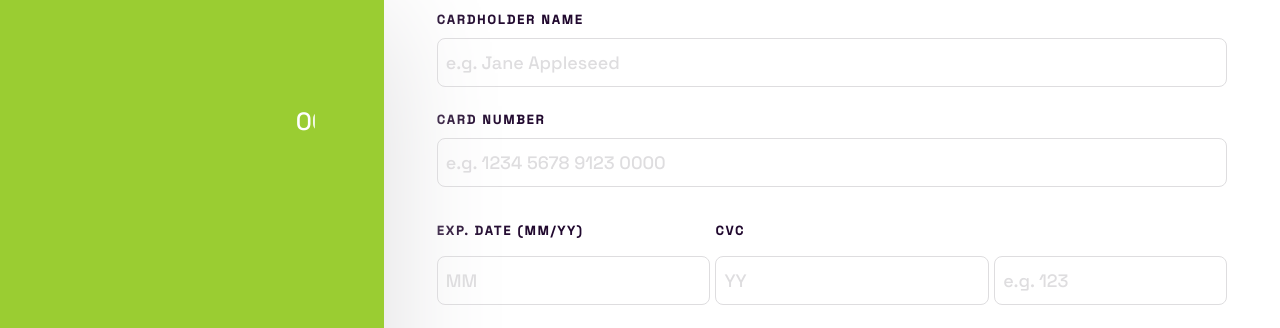
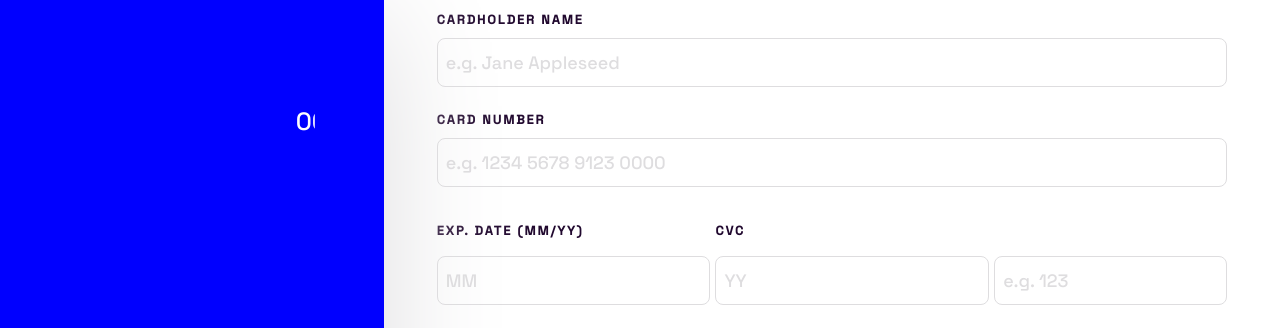
Before and after one commit to xlTHE1stlx/interactive-card, a website built with Vite: page interactive-card-details/index.html in a window 1280 px wide. Shown: the top 328 px of the page. Built offline with nearby package versions, Linux system fonts and the light colour scheme.

Commit message:
add new styles for the computer screen

```diff
--- a/interactive-card-details/css/stylesComputer.css
+++ b/interactive-card-details/css/stylesComputer.css
@@ -6,6 +6,27 @@ body {
 
 .header {
     background-color: yellowgreen;
+
+    position: relative;
+    display: flex;
+    align-items: center;
+}
+
+.container {
+    background-color: blue;
+
+    position: absolute;
+    left: 50%;
+    height: 50%;
+
+    display: flex;
+    flex-flow: column nowrap;
+    gap: 5px;
+    padding: 1rem;
+}
+
+.container__credictCard {
+    background-color: blueviolet;
 }
 
 .container .main {
```
